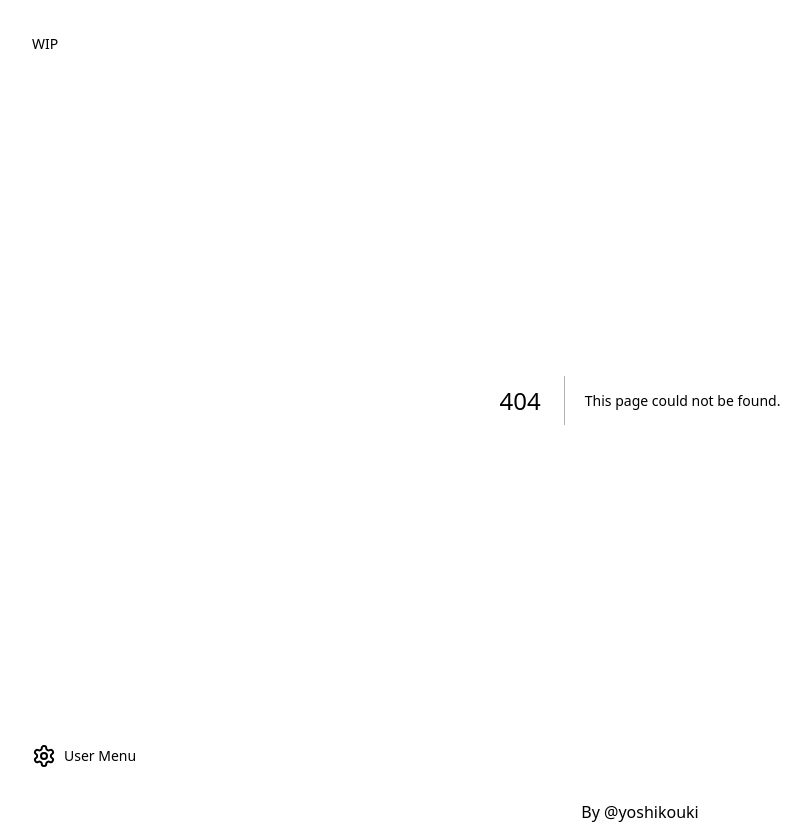
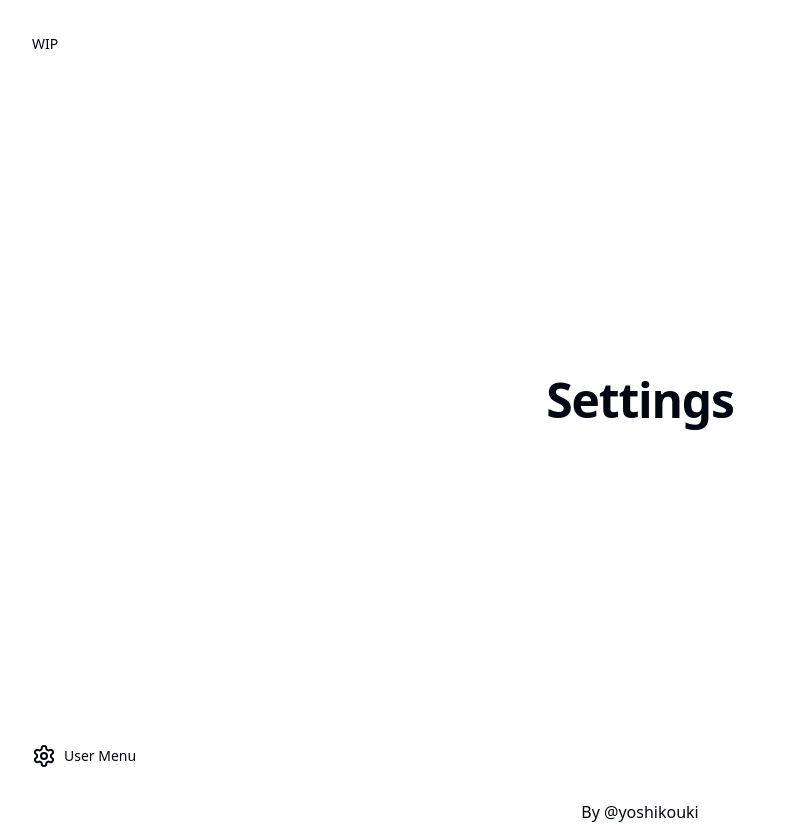
Before and after one commit to yoshikouki/Pmdr, a Next.js app: page /settings in a window 1280 px wide. Before the commit this address had no page. Shown: the whole page, without its empty margins (0-811 px from the left). Built offline with nearby package versions, Linux system fonts and the light colour scheme; a web font is replaced by a local one.

Commit message:
Create Settings page

```diff
--- /dev/null
+++ b/src/app/settings/page.tsx
@@ -0,0 +1,13 @@
+export default function SettingsPage() {
+  return (
+    <main>
+      <div className="flex min-h-screen flex-col items-center justify-center">
+        <div className="text-center lg:max-w-5xl lg:w-full">
+          <h1 className="scroll-m-20 text-4xl font-extrabold tracking-tight lg:text-5xl">
+            Settings
+          </h1>
+        </div>
+      </div>
+    </main>
+  );
+}
--- a/src/components/main-navigation/user-menu.tsx
+++ b/src/components/main-navigation/user-menu.tsx
@@ -9,6 +9,7 @@ import {
 } from "@/components/ui/dropdown-menu";
 
 import { Settings } from "lucide-react";
+import Link from "next/link";
 import { ThemeSelector } from "./theme-selector";
 
 export const UserMenu = () => {
@@ -24,9 +25,11 @@ export const UserMenu = () => {
         </Button>
       </DropdownMenuTrigger>
       <DropdownMenuContent>
-        <DropdownMenuItem className="h-12 px-3">
-          <Settings className="mr-2" />
-          Settings
+        <DropdownMenuItem className="h-12 px-3" asChild>
+          <Link href="/settings">
+            <Settings className="mr-2" />
+            Settings
+          </Link>
         </DropdownMenuItem>
         <DropdownMenuItem className="focus:bg-transparent p-0">
           <ThemeSelector />
```
